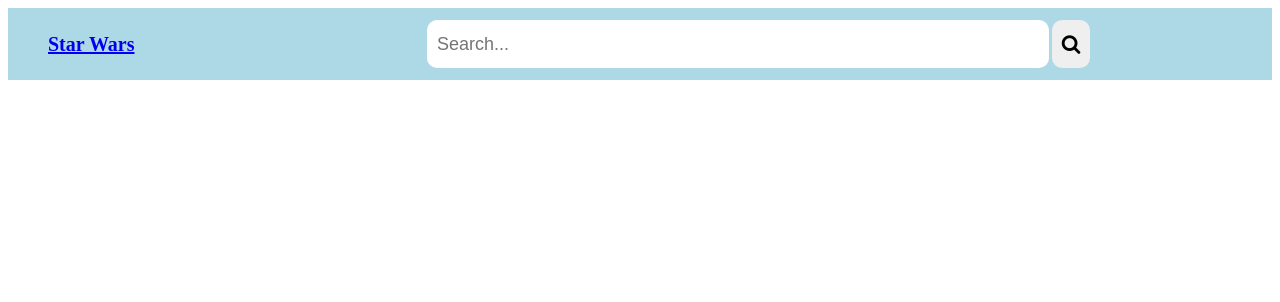
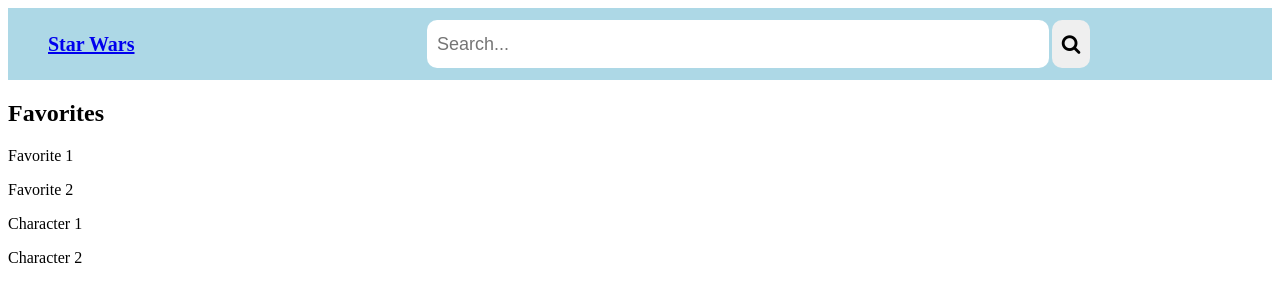
Before and after one commit to Tolu0jo/React_Starwars_App, a React (Vite) app: page / in a window 1280 px wide. Shown: the top 302 px of the page. Built offline with nearby package versions, Linux system fonts and the light colour scheme.

Commit message:
setup page layout

```diff
--- a/src/App.css
+++ b/src/App.css
@@ -3,3 +3,24 @@
   padding: 0;
   box-sizing: border-box;
 }
+
+
+.home-page {
+  display: flex;
+  flex-direction: column;
+  align-items: center;
+}
+
+
+.content {
+  display: flex;
+  justify-content: center;
+  width: 80%;
+  margin-top: 20px;
+}
+
+
+.main-content {
+  width: 80%;
+  padding: 20px;
+}
--- a/src/App.tsx
+++ b/src/App.tsx
@@ -1,13 +1,14 @@
 
 import Header from './components/header/Header'
 import { BrowserRouter as Router, Routes, Route, } from 'react-router-dom';
+import Homepage from './pages/Homepage';
 function App() {
 
 
   return (
     <>
         <Router>
-        <Header/>
+        <Homepage/>
         </Router>
 
     </>
--- a/src/components/sidebar/sidebar.css
+++ b/src/components/sidebar/sidebar.css
@@ -0,0 +1,5 @@
+.sidebar {
+    width: 20%;
+    background-color: #f0f0f0;
+    padding: 20px;
+  }
--- a/src/pages/Homepage.tsx
+++ b/src/pages/Homepage.tsx
@@ -9,6 +9,12 @@ const Homepage = () => {
       <div className="content">
         <Sidebar />
 </div>
+<div className="main-content">
+          {/* Your paginated list of characters goes here */}
+          <p>Character 1</p>
+          <p>Character 2</p>
+          {/* ... */}
+        </div>
 </div>
   )
 }
```
